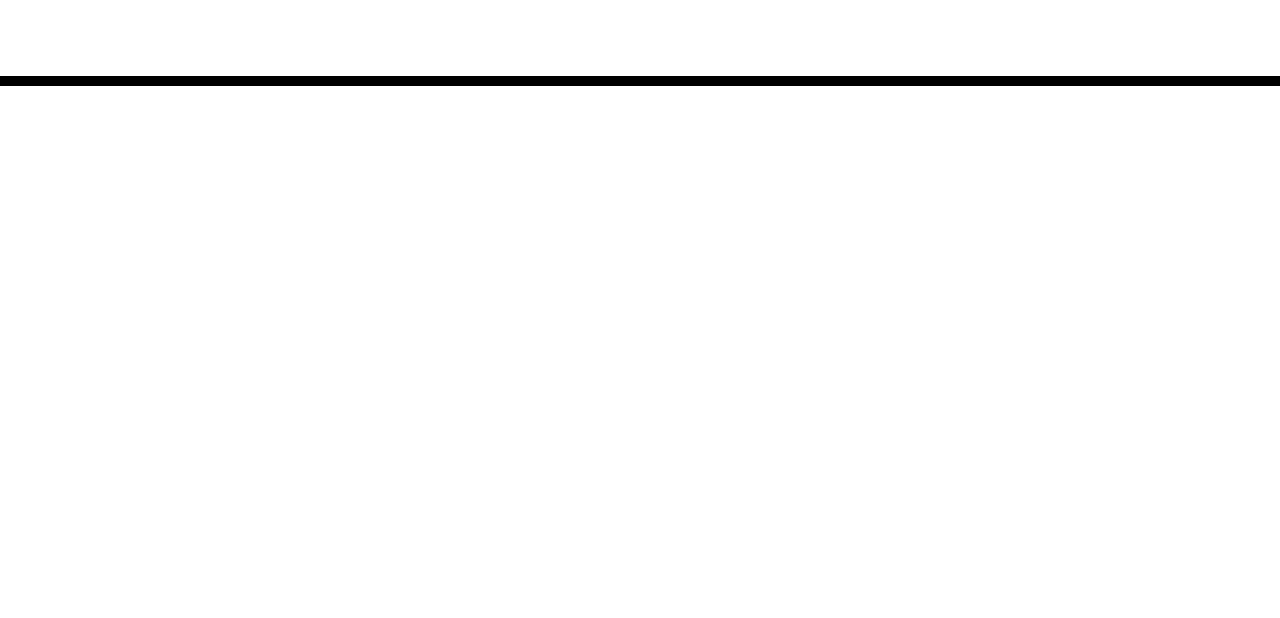
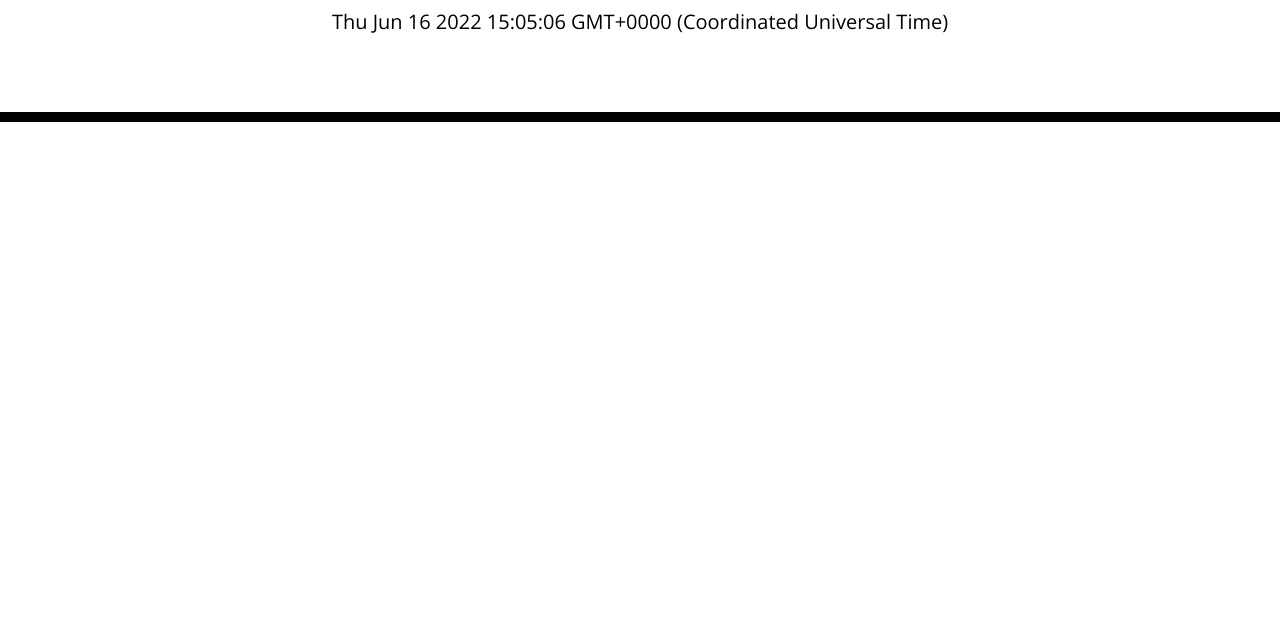
Before and after one commit to malickbax/workday-planner, a plain HTML site: page index.html in a window 1280 px wide. Shown: the part 182-800 px from the top of the page. Drawn offline with nearby package versions, Linux system fonts and the light colour scheme; files that its build step writes are made by us from their sources.

Commit message:
added today's date, timezone and JS file

```diff
--- /dev/null
+++ b/assets/script.js
@@ -0,0 +1 @@
+document.getElementById("currentDay").innerHTML = new Date
--- a/index.html
+++ b/index.html
@@ -18,7 +18,7 @@
       href="https://fonts.googleapis.com/css?family=Open+Sans&display=swap"
       rel="stylesheet"
     />
-    <link rel="stylesheet" href="style.css" />
+    <link rel="stylesheet" href="./assets/style.css" />
     <title>Work Day Scheduler</title>
   </head>
 
@@ -26,7 +26,9 @@
     <header class="jumbotron">
       <h1 class="display-3">Work Day Scheduler</h1>
       <p class="lead">A simple calendar app for scheduling your work day</p>
+      <!-- Current date is displyed below -->
       <p id="currentDay" class="lead"></p>
+      </p>
     </header>
     <div class="container">
       <!-- Timeblocks go here -->
@@ -34,5 +36,6 @@
 
     <script src="https://code.jquery.com/jquery-3.4.1.min.js"></script>
     <script src="https://cdnjs.cloudflare.com/ajax/libs/moment.js/2.24.0/moment.min.js"></script>
+    <script src="./assets/script.js"></script>
   </body>
 </html>
```
